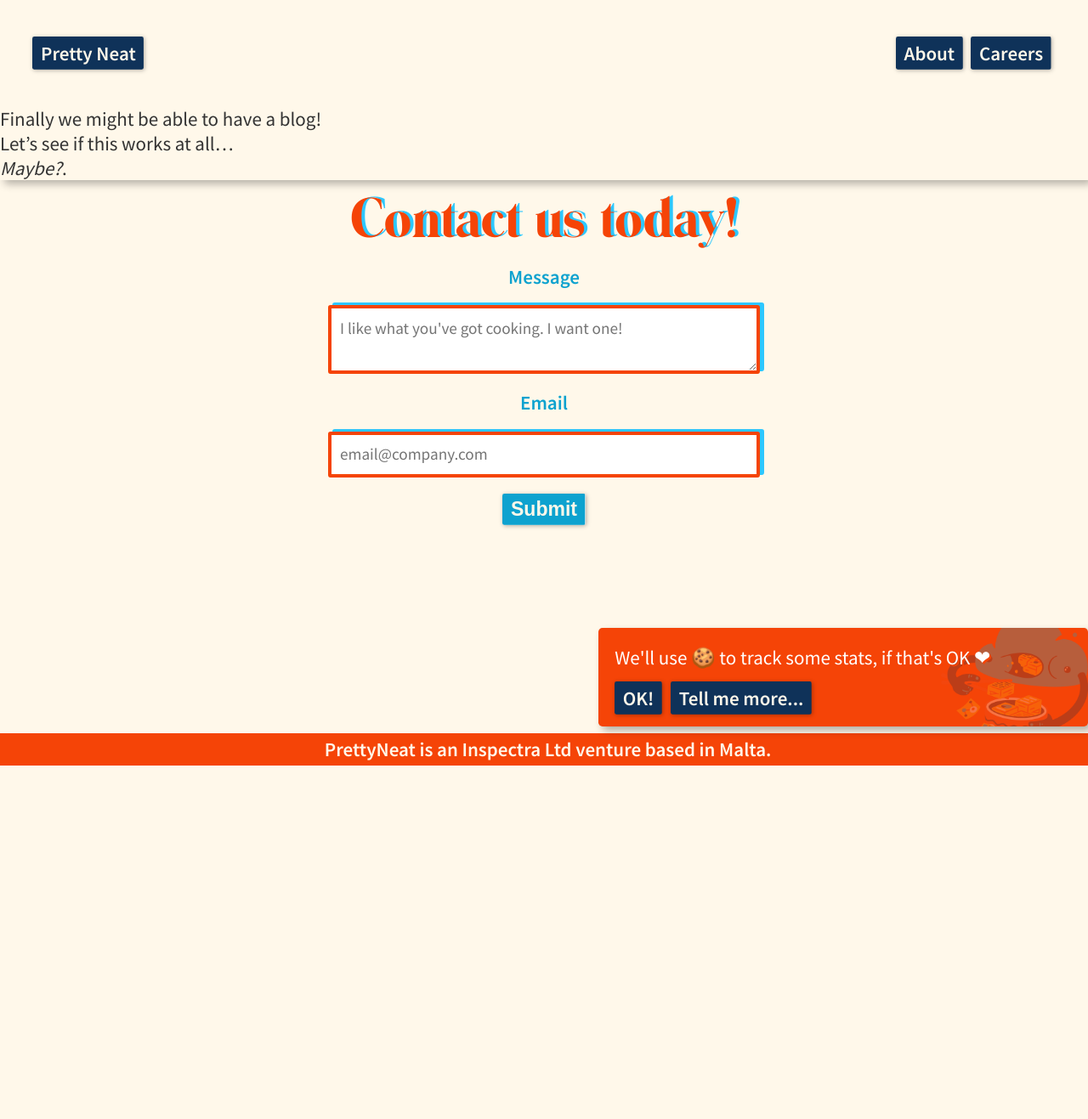
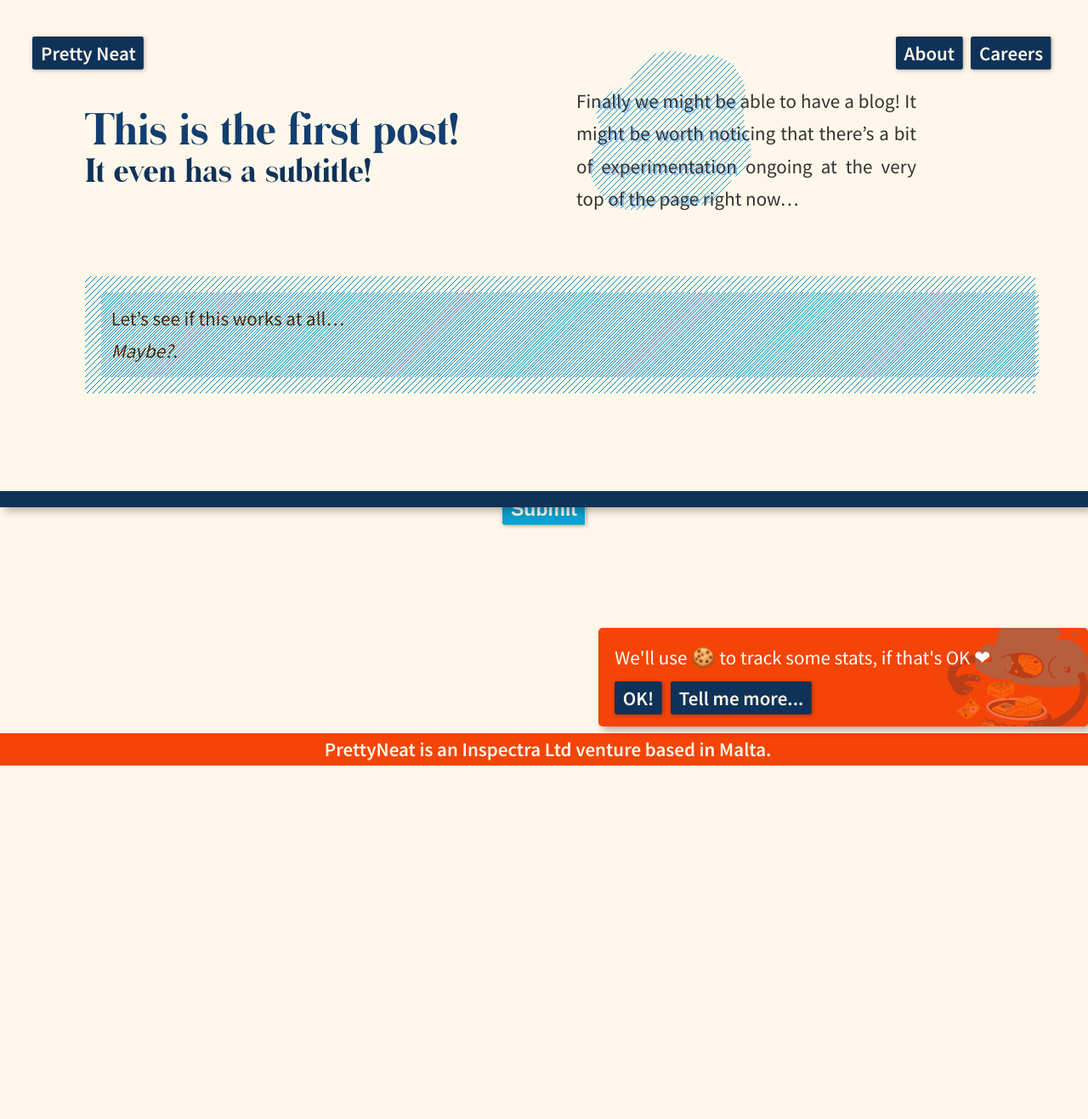
Before and after one commit to prettyneat-io/prettyneat.io, a Jekyll site: the page built from _posts/2020-03-11-first-post.md, in a window 1280 px wide. Shown: the whole page at 85% size. Built offline with Jekyll 4.4.1, drawn with Linux system fonts in a browser that asks for light colours; before the commit the page ends 932 px from its top, so only the background shows below that.

Commit message:
playing with the blog post

```diff
--- /dev/null
+++ b/_includes/css/blog-post.css
@@ -0,0 +1,72 @@
+.blog-post{
+    box-sizing: border-box;
+}
+
+.blog-post__top{
+    height: 200px;
+}
+
+.blog-post__top h1{
+    color: var(--blue);
+}
+
+.blog-post__top h2{
+    color: var(--dark-blue);
+}
+
+.blog-post__top-excerpt{
+    position: relative;
+}
+
+.blog-post__top-excerpt__text-blot{
+    position: absolute;
+    top: -200px;
+    right: 0;
+    width: 400px;
+    height: 200px;
+}
+
+.blog-post__top-excerpt__text-blot__text{
+    position: absolute;
+    padding-top: 80px;
+    right: 25%;
+    width: 100%;
+    height: 200px;
+    background-image: url('/assets/orange-twill.png');
+    filter: hue-rotate(180deg);
+    color: var(--light-orange);
+    clip-path: url('/assets/blog-shape.svg#bigclip');
+    opacity: 90%;
+
+}
+
+.blog-post__top-excerpt__readable{
+    width: 400px;
+    height: 200px;
+    position: absolute;
+    top: -122px;
+    right: 102px;
+
+    display: block;
+}
+
+.blog-post__stripe-bg{
+    display: block;
+    width: 100%;
+    background: url('/assets/orange-twill.png');
+    filter: hue-rotate(180deg);
+    padding: 1rem;
+}
+
+.blog-post__readable{
+    display: block;
+    width: 100%;
+    padding: 0.6rem;
+    background: url('/assets/orange-twill.png');
+    filter: unset;
+    background-repeat: repeat;
+}
+
+.blog-post__readable p{
+    color: var(--dark-blue);
+}
--- /dev/null
+++ b/_layouts/post.html
@@ -0,0 +1,144 @@
+<!DOCTYPE html>
+<html lang="en">
+  {% seo %}
+  <head>
+    <script>
+    {% include js/ga-shutdown.js %}
+    </script>
+    <meta charset="UTF-8" />
+    <meta name="viewport" content="width=device-width, initial-scale=1.0" />
+    <link
+      rel="apple-touch-icon"
+      sizes="57x57"
+      href="/assets/favicons/apple-icon-57x57.png"
+    />
+    <link
+      rel="apple-touch-icon"
+      sizes="60x60"
+      href="/assets/favicons/apple-icon-60x60.png"
+    />
+    <link
+      rel="apple-touch-icon"
+      sizes="72x72"
+      href="/assets/favicons/apple-icon-72x72.png"
+    />
+    <link
+      rel="apple-touch-icon"
+      sizes="76x76"
+      href="/assets/favicons/apple-icon-76x76.png"
+    />
+    <link
+      rel="apple-touch-icon"
+      sizes="114x114"
+      href="/assets/favicons/apple-icon-114x114.png"
+    />
+    <link
+      rel="apple-touch-icon"
+      sizes="120x120"
+      href="/assets/favicons/apple-icon-120x120.png"
+    />
+    <link
+      rel="apple-touch-icon"
+      sizes="144x144"
+      href="/assets/favicons/apple-icon-144x144.png"
+    />
+    <link
+      rel="apple-touch-icon"
+      sizes="152x152"
+      href="/assets/favicons/apple-icon-152x152.png"
+    />
+    <link
+      rel="apple-touch-icon"
+      sizes="180x180"
+      href="/assets/favicons/apple-icon-180x180.png"
+    />
+    <link
+      rel="icon"
+      type="image/png"
+      sizes="192x192"
+      href="/assets/favicons/android-icon-192x192.png"
+    />
+    <link
+      rel="icon"
+      type="image/png"
+      sizes="32x32"
+      href="/assets/favicons/favicon-32x32.png"
+    />
+    <link
+      rel="icon"
+      type="image/png"
+      sizes="96x96"
+      href="/assets/favicons/favicon-96x96.png"
+    />
+    <link
+      rel="icon"
+      type="image/png"
+      sizes="16x16"
+      href="/assets/favicons/favicon-16x16.png"
+    />
+    <link rel="manifest" href="/assets/favicons/manifest.json" />
+    <meta name="msapplication-TileColor" content="#ffffff" />
+    <meta
+      name="msapplication-TileImage"
+      content="/assets/favicons/ms-icon-144x144.png"
+    />
+    <meta name="theme-color" content="#ffffff" />
+    {% include meta.html %}
+  </head>
+  <body class="main-container blog-post">
+    <style>
+      {% include css/common-hero.css %}
+      {% include css/blog-post.css %}
+    </style>
+    <header class="grid-item nav">
+      {% include nav.html %}
+    </header>
+    <div class="grid-item content">
+        <title>{{ page.title }} – the PrettyNeat blog</title>
+        <div class="container">
+          <div class="content-container blog-post__top">
+            <div class="text">
+              <h1 class="title">{{ page.title }}</h1>
+              <h2 class="sub-title">{{ page.subtitle }}</h2>
+            </div>
+            <div class="blog-post__top-excerpt">
+              <div class="blog-post__top-excerpt__text-blot">
+                <div class="blog-post__top-excerpt__text-blot__text">{{ page.excerpt }}</div>
+              </div>
+              <div class="blog-post__top-excerpt__readable">{{ page.excerpt }}</div>
+            </div>
+          </div>
+          <div class="content-container">
+            <div class="blog-post__stripe-bg">
+              <div class="blog-post__readable">
+              {{ content | remove_first: page.excerpt }}
+              </div>
+            </div>
+          </div>
+        </div>
+      {% include closing.html %}
+    </div>
+    {% include cookies.html %}
+  <footer>
+    <link
+      rel="stylesheet"
+      href="/assets/css/stylesheet.css"
+      type="text/css"
+      charset="utf-8"
+    />
+    <link
+      href="https://fonts.googleapis.com/css?family=Source+Sans+Pro:400,600&display=swap"
+      rel="stylesheet"
+    />
+    <style>
+      {% include css/common-remainder.css %}
+    </style>
+    <style>
+          {% include css/cookies-consent.css %}
+    </style>
+  </footer>
+  <script>
+  {% include js/cookies.js %}
+  </script>
+  </body>
+</html>
--- a/_posts/2020-03-11-first-post.md
+++ b/_posts/2020-03-11-first-post.md
@@ -1,11 +1,12 @@
 ---
-layout: default
+layout: post
 title: This is the first post!
+subtitle: It even has a subtitle!
 author: Ilya@PrettyNeat
 tags: ['Tag','Other tag']
 timeToRead: 5'30"
 ---
-Finally we might be able to have a blog!
+Finally we might be able to have a blog! It might be worth noticing that there's a bit of experimentation ongoing at the very top of the page right now...
 
 Let's see if this works at all...
 
```
Also changed, not shown: assets/blog-shape.svg (added).
